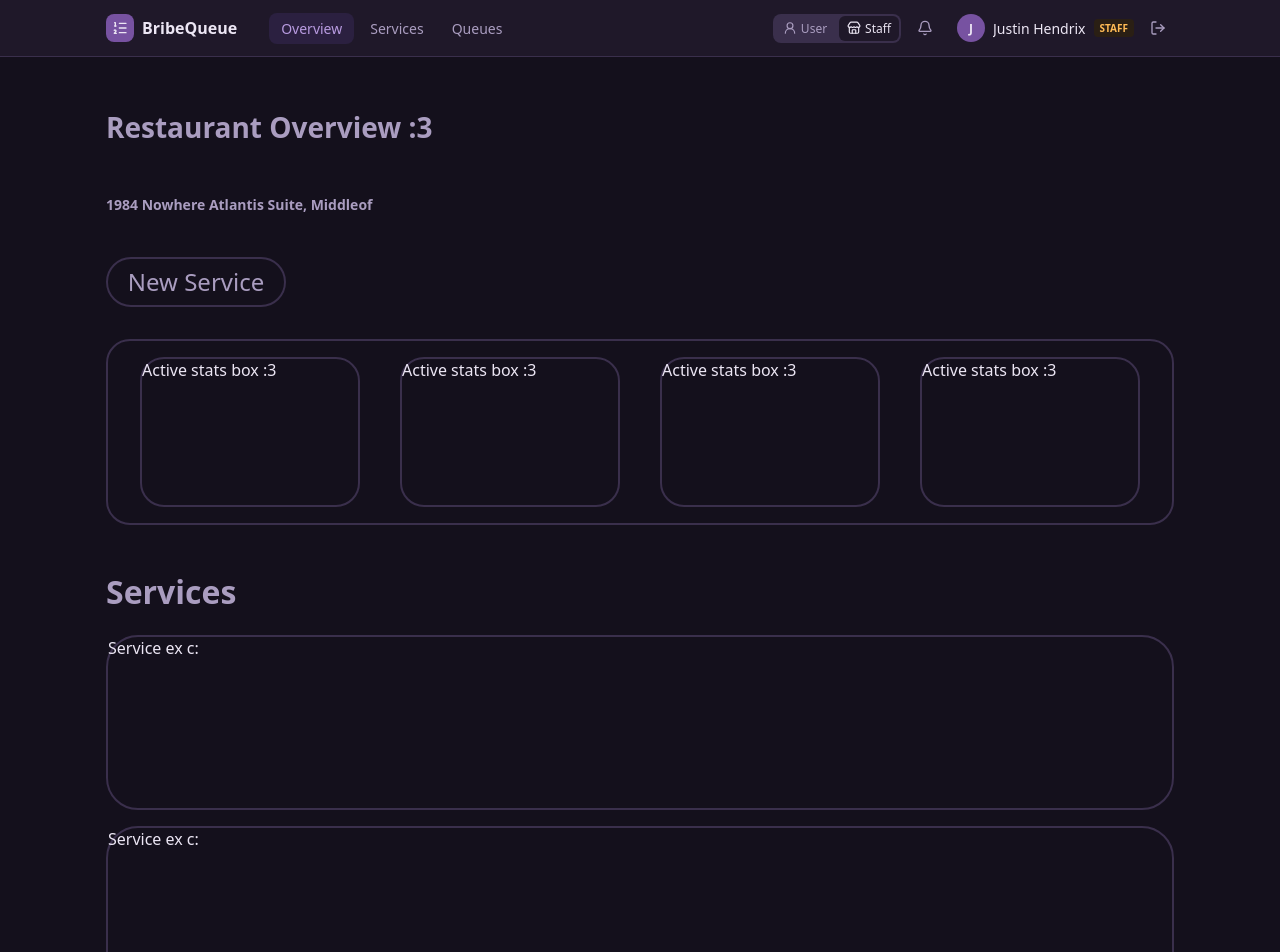
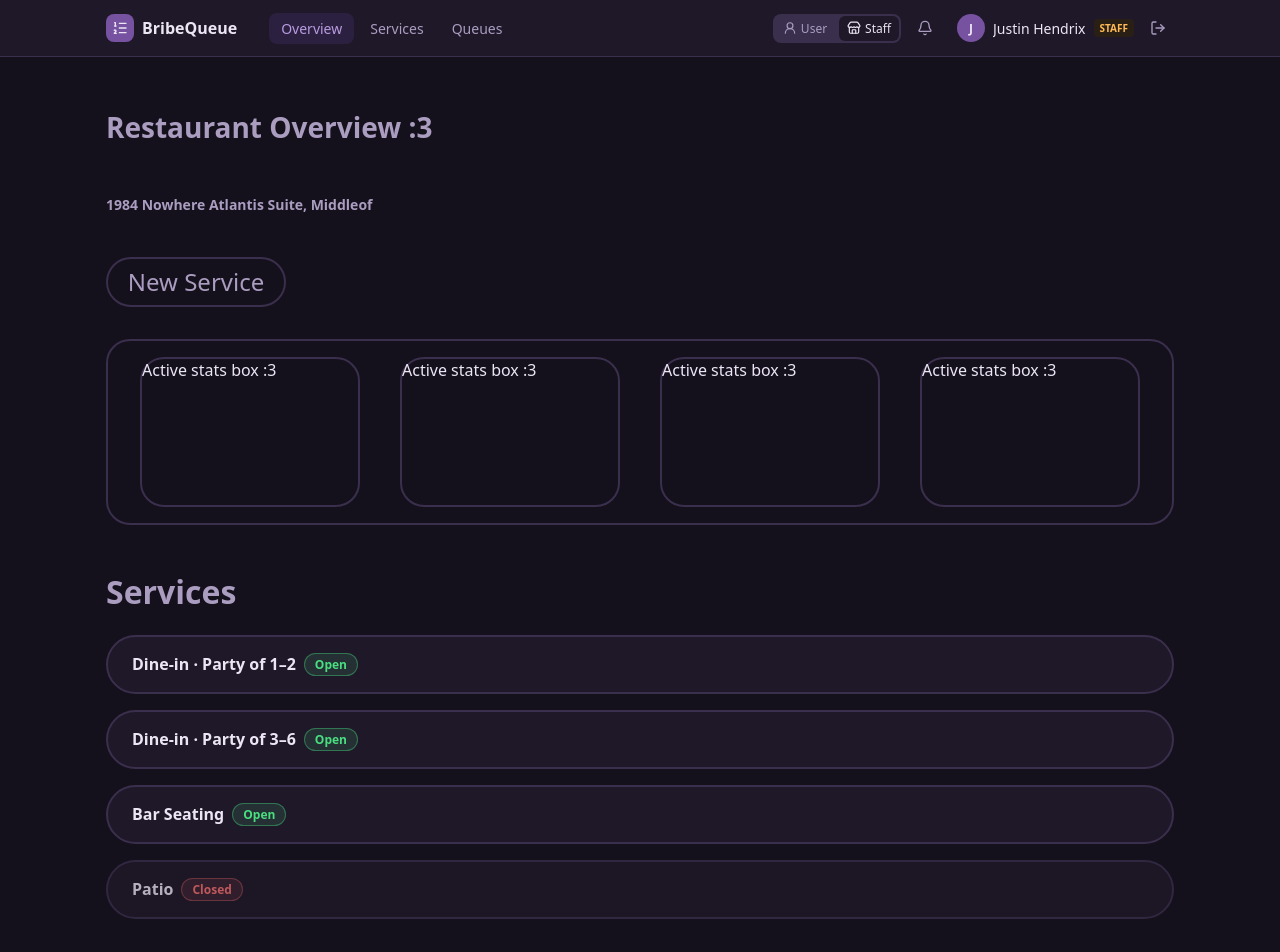
Before and after one commit to COSC-4353-Group-Project/SoftwareDesign, a React (Vite) app: page /admin-board in a window 1280 px wide. Shown: the top 952 px of the page. Built offline with nearby package versions, Linux system fonts and the light colour scheme.

Commit message:
testing service sizes
going for a single column of multiple rows of services, each with buttons for quick actions.

```diff
--- a/src/pages/AdminDashboard.css
+++ b/src/pages/AdminDashboard.css
@@ -62,16 +62,65 @@
     border-radius: 24px;
 }
 
+
+
+
+
+/*JUSTIN MAH CODE SECTIONS (Service section only)*/
+
+
+
+/* one service card. height grows with the content now instead of a fixed 175px */
 .admin-service-container {
     display: flex;
-    flex-direction: row;
-    flex-wrap: wrap;
-    border: none;
-    align-items: flex-start;
+    flex-direction: column;
+    gap: 8px;
+    padding: 16px 24px;
     border: 2px solid var(--color-border);
-    height: 175px;
+    background: var(--color-surface);
     margin-bottom: 16px;
     border-radius: 32px;
+}
+
+
+/* closed services are faded and should be red too. */
+.admin-service-container.closed {
+    opacity: 0.75;
+}
+
+/* wrap so the pill drops under the name on narrow phones, still need to test this.  */
+.admin-service-top {
+    display: flex;
+    flex-wrap: wrap;
+    align-items: center;
+    gap: 8px;
+}
+
+.admin-service-name {
+    margin: 0;
+    font-weight: 600;
+}
+
+/* open/closed pill, color depends on active or inactive */
+.admin-service-pill {
+    padding: 2px 10px;
+    border: 1px solid;
+    border-radius: 999px;
+    font-size: 12px;
+    font-weight: 600;
+    white-space: nowrap;
+}
+
+.admin-service-pill.open {
+    border-color: color-mix(in srgb, var(--color-success) 40%, transparent);
+    background: color-mix(in srgb, var(--color-success) 12%, transparent);
+    color: var(--color-success);
+}
+
+.admin-service-pill.closed {
+    border-color: color-mix(in srgb, var(--color-danger) 40%, transparent);
+    background: color-mix(in srgb, var(--color-danger) 12%, transparent);
+    color: var(--color-danger);
 }
 
 @media (min-width: 1024px) {
--- a/src/pages/AdminDashboard.jsx
+++ b/src/pages/AdminDashboard.jsx
@@ -1,4 +1,13 @@
 import './AdminDashboard.css'
+
+// Fake services until the backend exists. Same services as the Service Management page.
+// More fields (waiting, guests, skip revenue) get added as the panel is built out.
+const MOCK_SERVICES = [
+    { id: 1, name: 'Dine-in · Party of 1–2', isOpen: true },
+    { id: 2, name: 'Dine-in · Party of 3–6', isOpen: true },
+    { id: 3, name: 'Bar Seating', isOpen: true },
+    { id: 4, name: 'Patio', isOpen: false },
+]
 
 function AdminDashboard(){
     return(
@@ -32,15 +41,23 @@ function AdminDashboard(){
             </div>
             <div>
                 <h1 className="admin-service-header">Services</h1>
-                <div className="admin-service-container">
-                    Service ex c:
-                </div>
-                <div className="admin-service-container">
-                    Service ex c:
-                </div>
-                <div className="admin-service-container">
-                    Service ex c:
-                </div>
+                {/* one card per service, closed services get faded out a bit */}
+                {MOCK_SERVICES.map((service) => (
+                    <div
+                        key={service.id}
+                        className={service.isOpen ? 'admin-service-container' : 'admin-service-container closed'}
+                    >
+                        {/* name + open/closed pill on the same line */}
+                        <div className="admin-service-top">
+                            <p className="admin-service-name">{service.name}</p>
+                            {service.isOpen ? (
+                                <span className="admin-service-pill open">Open</span>
+                            ) : (
+                                <span className="admin-service-pill closed">Closed</span>
+                            )}
+                        </div>
+                    </div>
+                ))}
             </div>
         </div>
     </div>
```
